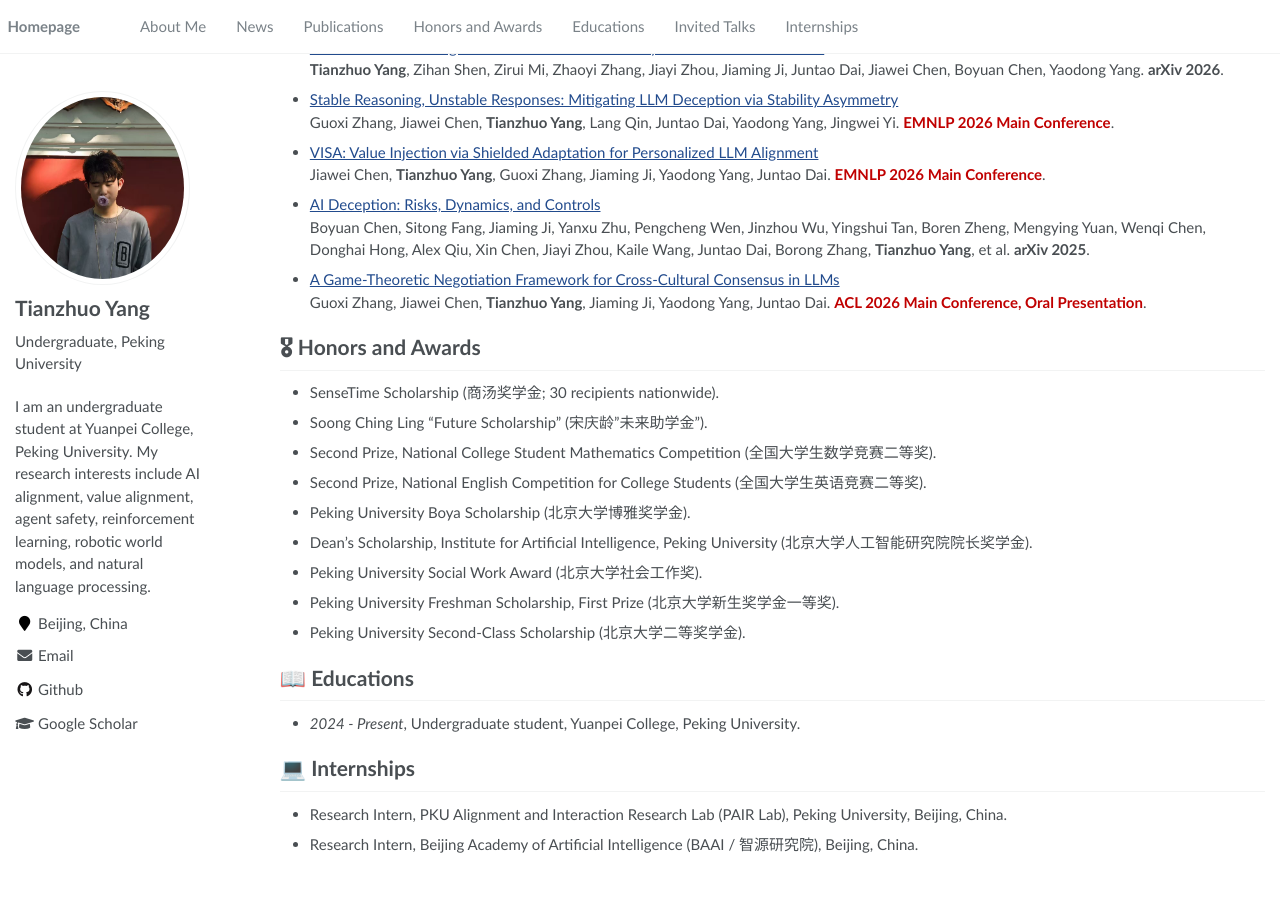
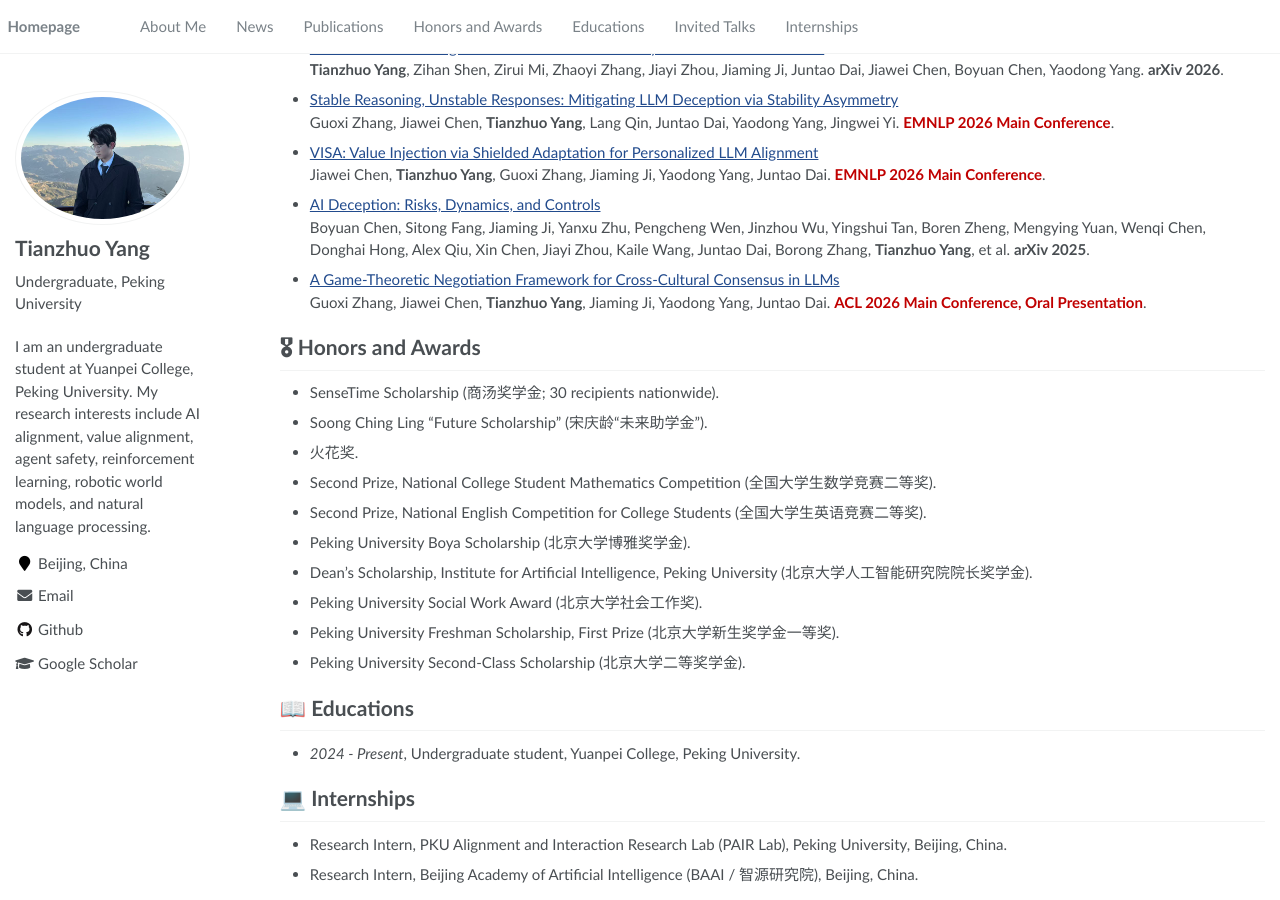
Before and after one commit to tandrewyang/tandrewyang.github.io, a Jekyll site: the page built from _pages/about.md, in a window 1280 px wide and 900 px high, scrolled down 815 px. Built offline with Jekyll 4.4.1, drawn with Linux system fonts in a browser that asks for light colours; before the commit the page ends 1685 px from its top, so only the background shows below that.

Commit message:
Update profile photo and honors

```diff
--- a/_config.yml
+++ b/_config.yml
@@ -22,7 +22,7 @@ baidu_site_verification  :  # get baidu_site_verification from https://ziyuan.ba
 # Site Author
 author:
   name             : "Tianzhuo Yang"
-  avatar           : "images/头像.png"
+  avatar           : "images/profile.jpg"
   bio              : "Undergraduate, Peking University"
   location         : "Beijing, China"
   employer         :
--- a/_pages/about.md
+++ b/_pages/about.md
@@ -61,7 +61,8 @@ I often, almost naively, imagine myself inside the closing scene of Romain Rolla
 
 # 🎖 Honors and Awards
 - SenseTime Scholarship (商汤奖学金; 30 recipients nationwide).
-- Soong Ching Ling "Future Scholarship" (宋庆龄"未来助学金").
+- Soong Ching Ling “Future Scholarship” (宋庆龄“未来助学金”).
+- 火花奖.
 - Second Prize, National College Student Mathematics Competition (全国大学生数学竞赛二等奖).
 - Second Prize, National English Competition for College Students (全国大学生英语竞赛二等奖).
 - Peking University Boya Scholarship (北京大学博雅奖学金).
```
Also changed, not shown: images/profile.jpg (added).
